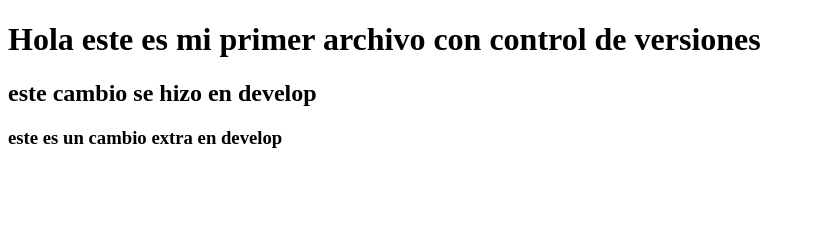
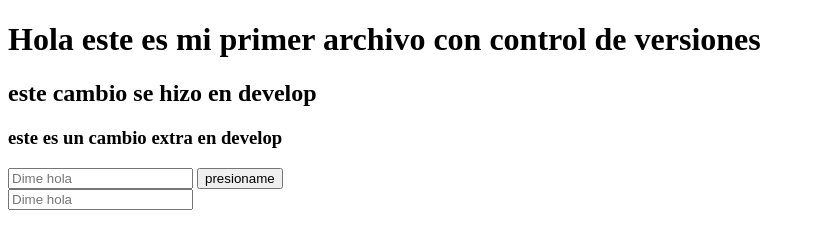
Before and after one commit to Carlos-pixel24/CTROL-PC, a plain HTML site: page index.html in a window 1280 px wide. Shown: the whole page, without its empty margins (0-815 px from the left). Drawn offline with Linux system fonts and the light colour scheme.

Commit message:
Se Agrego un tercer cuarto

```diff
--- a/index.html
+++ b/index.html
@@ -10,5 +10,17 @@
     <h1>Hola este es mi primer archivo con control de versiones</h1>
     <h2>este cambio se hizo en develop</h2>
     <h3>este es un cambio extra en develop</h3>
+        <form action="" >
+            <div>
+                <input type="text" name="Texto" id="" placeholder="Dime hola">
+            <button>  presioname  </button>
+            </div>
+            <div>
+                <input type="text" name="Texto" id="" placeholder="Dime hola">
+
+            </div>
+
+
+        </form>
 </body>
 </html>
```
